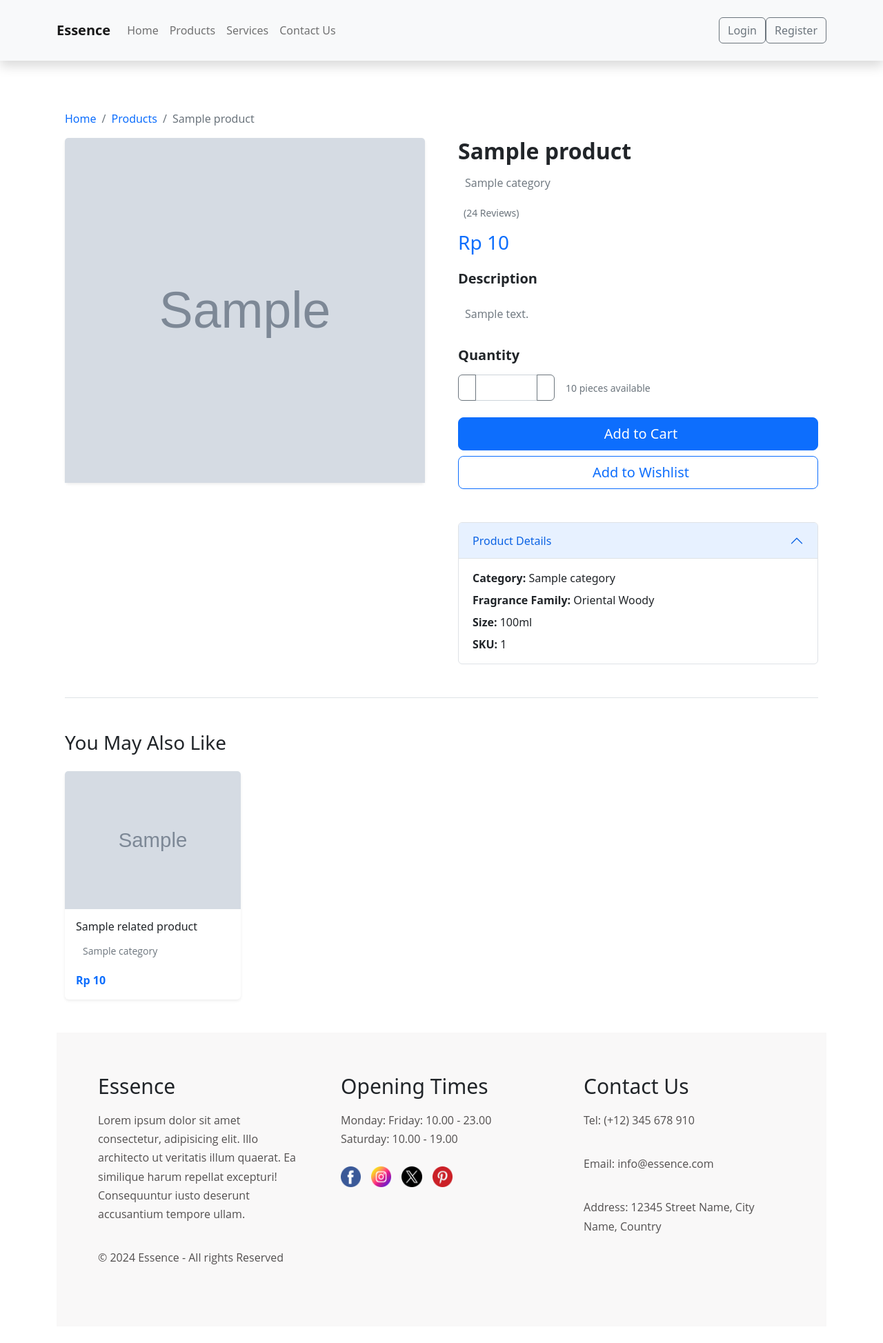
After one commit to Mifta24/Mistify, a Laravel app: template resources/views/front/detail-product.blade.php in a window 1280 px wide. The commit adds this page. Shown: the whole page at 69% size. Run offline with Laravel 12, Linux system fonts and the light colour scheme; the template is opened without the code that fills it: most values are stand-ins (such as "Sample title", 1, 10 or a date in 2020); grey boxes marked "Sample" are stand-in pictures; parts of the project's set-up code (start-up, migrations or seed data) failed here and were passed over; some libraries are stand-ins or nearby versions.

Commit message:
Buat page product

```diff
--- /dev/null
+++ b/resources/views/front/detail-product.blade.php
@@ -0,0 +1,196 @@
+<x-app-layout>
+    <div class="container py-5">
+        <nav aria-label="breadcrumb">
+            <ol class="breadcrumb">
+                <li class="breadcrumb-item"><a href="{{ route('dashboard') }}" class="text-decoration-none">Home</a></li>
+                <li class="breadcrumb-item"><a href="{{ route('products.index') }}"
+                        class="text-decoration-none">Products</a></li>
+                <li class="breadcrumb-item active">{{ $product->name }}</li>
+            </ol>
+        </nav>
+
+        <div class="row g-5">
+            <!-- Product Images -->
+            <div class="col-lg-6">
+                <div class="position-sticky" style="top: 2rem;">
+                    <div class="card border-0 shadow-sm">
+                        <img src="{{ asset('storage/' . $product->image) }}" class="card-img-top"
+                            alt="{{ $product->name }}" style="height: 500px; object-fit: cover;">
+                    </div>
+                </div>
+            </div>
+
+            <!-- Product Info -->
+            <div class="col-lg-6">
+                <div class="mb-4">
+                    <h1 class="h2 fw-bold mb-1">{{ $product->name }}</h1>
+                    <p class="text-muted mb-2">{{ $product->category->name }}</p>
+                    <div class="d-flex align-items-center gap-2 mb-3">
+                        <div class="rating">
+                            @for ($i = 1; $i <= 5; $i++)
+                                <i class="bi bi-star-fill {{ $i <= 4 ? 'text-warning' : 'text-muted' }}"></i>
+                            @endfor
+                        </div>
+                        <span class="text-muted small">(24 Reviews)</span>
+                    </div>
+                    <h2 class="text-primary h3 mb-4">
+                        Rp {{ number_format($product->price, 0, ',', '.') }}
+                    </h2>
+                </div>
+
+                <div class="mb-4">
+                    <h5 class="fw-bold mb-3">Description</h5>
+                    <p class="text-muted">{{ $product->description }}</p>
+                </div>
+
+                <div class="mb-4">
+                    <h5 class="fw-bold mb-3">Quantity</h5>
+                    <div class="d-flex align-items-center gap-3">
+                        <div class="input-group" style="width: 140px;">
+                            <button class="btn btn-outline-secondary" type="button" wire:click="decrementQuantity">
+                                <i class="bi bi-dash"></i>
+                            </button>
+                            <input type="text" class="form-control text-center" wire:model="quantity" readonly>
+                            <button class="btn btn-outline-secondary" type="button" wire:click="incrementQuantity">
+                                <i class="bi bi-plus"></i>
+                            </button>
+                        </div>
+                        <span class="text-muted small">
+                            {{ $product->stock }} pieces available
+                        </span>
+                    </div>
+                </div>
+
+                <div class="d-grid gap-2">
+                    <button class="btn btn-primary btn-lg" id="addToCartBtn">
+                        <i class="bi bi-cart-plus me-2"></i>
+                        Add to Cart
+                    </button>
+                    <button class="btn btn-outline-primary btn-lg">
+                        <i class="bi bi-heart me-2"></i>
+                        Add to Wishlist
+                    </button>
+                </div>
+
+                <!-- Product Details Accordion -->
+                <div class="accordion mt-5" id="productAccordion">
+                    <div class="accordion-item">
+                        <h2 class="accordion-header">
+                            <button class="accordion-button" type="button" data-bs-toggle="collapse"
+                                data-bs-target="#collapseDetails">
+                                Product Details
+                            </button>
+                        </h2>
+                        <div id="collapseDetails" class="accordion-collapse collapse show"
+                            data-bs-parent="#productAccordion">
+                            <div class="accordion-body">
+                                <ul class="list-unstyled mb-0">
+                                    <li class="mb-2">
+                                        <span class="fw-bold">Category:</span>
+                                        {{ $product->category->name }}
+                                    </li>
+                                    <li class="mb-2">
+                                        <span class="fw-bold">Fragrance Family:</span>
+                                        Oriental Woody
+                                    </li>
+                                    <li class="mb-2">
+                                        <span class="fw-bold">Size:</span>
+                                        100ml
+                                    </li>
+                                    <li>
+                                        <span class="fw-bold">SKU:</span>
+                                        {{ $product->id }}
+                                    </li>
+                                </ul>
+                            </div>
+                        </div>
+                    </div>
+                </div>
+            </div>
+        </div>
+
+        <!-- Related Products -->
+        <div class="mt-5 pt-5 border-top">
+            <h3 class="mb-4">You May Also Like</h3>
+            <div class="row g-4">
+                @foreach ($relatedProducts as $relatedProduct)
+                    <div class="col-6 col-md-3">
+                        <div class="card h-100 border-0 shadow-sm">
+                            <img src="{{ asset('storage/' . $relatedProduct->image) }}" class="card-img-top"
+                                alt="{{ $relatedProduct->name }}" style="height: 200px; object-fit: cover;">
+                            <div class="card-body">
+                                <h5 class="card-title h6 mb-1">
+                                    <a href="{{ route('products.show', $relatedProduct) }}"
+                                        class="text-decoration-none text-dark">
+                                        {{ $relatedProduct->name }}
+                                    </a>
+                                </h5>
+                                <p class="text-muted small mb-2">{{ $relatedProduct->category->name }}</p>
+                                <span class="fw-bold text-primary">
+                                    Rp {{ number_format($relatedProduct->price, 0, ',', '.') }}
+                                </span>
+                            </div>
+                        </div>
+                    </div>
+                @endforeach
+            </div>
+        </div>
+    </div>
+
+
+
+
+
+    @push('scripts')
+        <script>
+            document.addEventListener('DOMContentLoaded', function() {
+                const addToCartBtn = document.getElementById('addToCartBtn');
+                const quantityInput = document.querySelector('input[wire\\:model="quantity"]');
+
+                addToCartBtn.addEventListener('click', function() {
+                    const quantity = quantityInput ? quantityInput.value : 1;
+
+                    fetch('{{ route('cart.store', $product->id) }}', {
+                            method: 'POST',
+                            headers: {
+                                'Content-Type': 'application/json',
+                                'X-CSRF-TOKEN': '{{ csrf_token() }}'
+                            },
+                            body: JSON.stringify({
+                                quantity: quantity
+                            })
+                        })
+                        .then(response => response.json())
+                        .then(data => {
+                            if (data.status === 'success') {
+                                // Show success message
+                                Swal.fire({
+                                    icon: 'success',
+                                    title: 'Success!',
+                                    text: data.message,
+                                    showConfirmButton: false,
+                                    timer: 1500
+                                });
+
+                                // Update cart count in navbar
+                                const cartCount = document.querySelector('#cartCount');
+                                if (cartCount) {
+                                    cartCount.textContent = data.cartCount;
+                                }
+                            } else {
+                                throw new Error(data.message);
+                            }
+                        })
+                        .catch(error => {
+                            Swal.fire({
+                                icon: 'error',
+                                title: 'Oops...',
+                                text: error.message || 'Something went wrong!'
+                            });
+                        });
+                });
+            });
+        </script>
+    @endpush
+
+</x-app-layout>
```
Also changed, not shown: app/Http/Controllers/FrontController.php (+21 -10 lines), resources/views/front/products.blade.php (+89 -0 lines).
